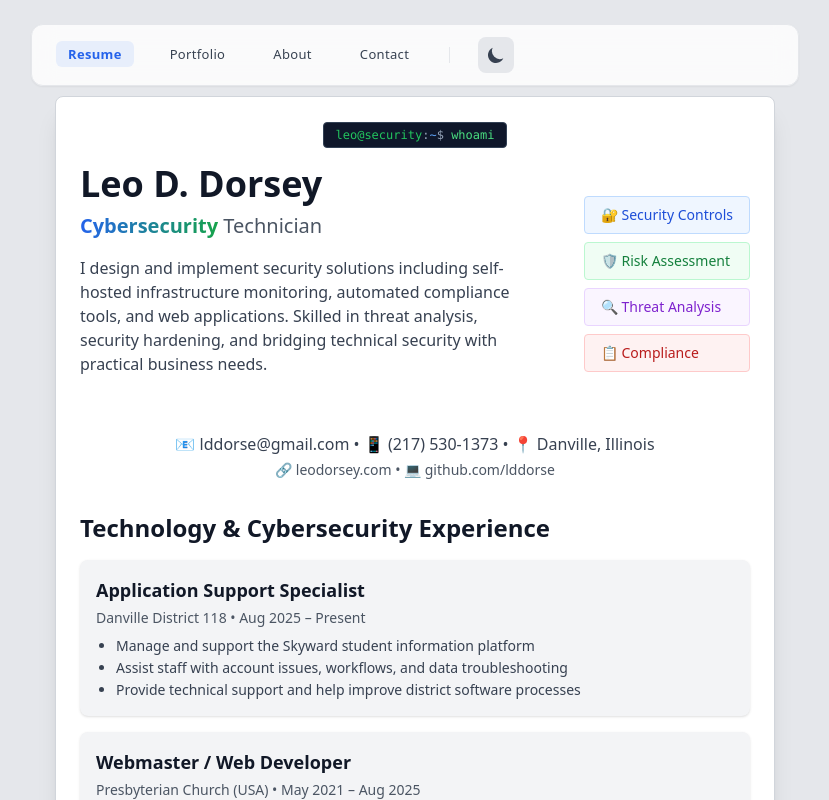
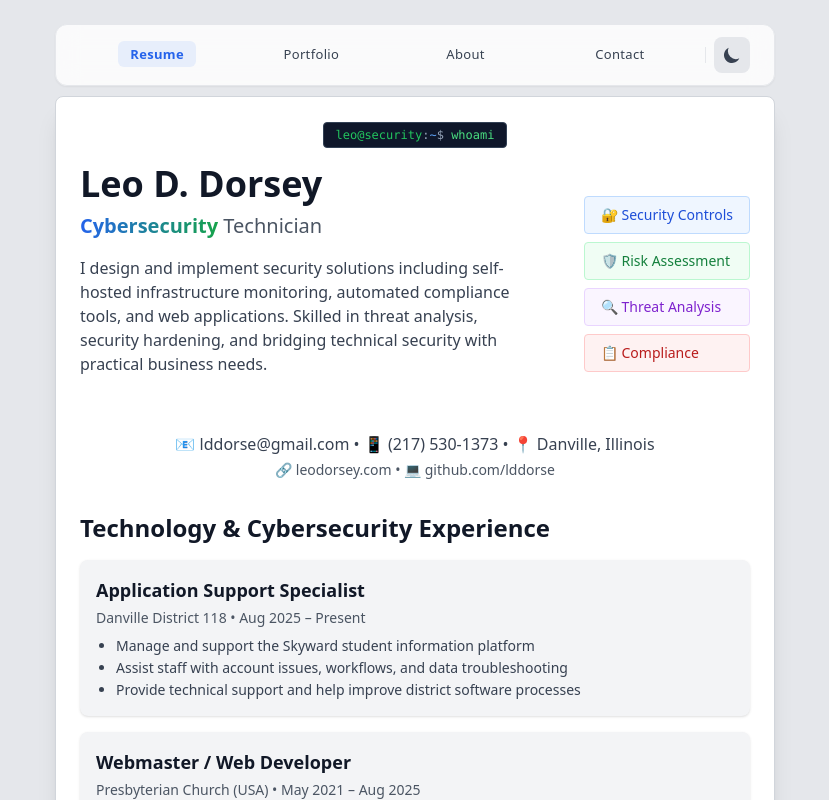
Before and after one commit to lddorse/cybersecurityportfolio, a React (Vite) app: page / in a window 1280 px wide. Shown: the top 800 px of the page, without its empty margins (225-1054 px from the left). Built offline with nearby package versions, Linux system fonts and the light colour scheme.

Commit message:
Update Navbar.jsx

```diff
--- a/src/components/Navbar.jsx
+++ b/src/components/Navbar.jsx
@@ -49,27 +49,28 @@ const Navbar = () => {
   return (
     <>
       <nav
-      className={`
-        fixed top-6 left-1/2 -translate-x-1/2 z-50
-        w-[calc(100vw-2rem)] sm:w-full sm:max-w-[768px]
-        transition-transform duration-300 ease-out
-        ${isVisible ? 'translate-y-0' : '-translate-y-24'}
-        mx-1 sm:mx-0
-      `}
+        className={`
+          fixed top-6 left-1/2 -translate-x-1/2 z-50
+          /* Match the content max-width and internal padding */
+          w-full max-w-[768px] px-4 sm:px-6
+          transition-transform duration-300 ease-out
+          ${isVisible ? 'translate-y-0' : '-translate-y-24'}
+        `}
       >
         <div className="
           bg-white/80 dark:bg-gray-800/80 backdrop-blur-md
           px-4 py-2 sm:px-6 sm:py-3 rounded-xl
           shadow-sm border border-gray-200 dark:border-gray-700
         ">
-          <ul className="flex items-center gap-6 text-[13px] font-medium tracking-wide flex-nowrap sm:flex-nowrap">
-            <li>{navLink('/', 'Resume')}</li>
-            <li>{navLink('/portfolio', 'Portfolio')}</li>
-            <li>{navLink('/about', 'About')}</li>
-            <li>{navLink('/contact', 'Contact')}</li>
+          {/* Use justify-between for even spacing */}
+          <ul className="flex items-center justify-between text-[13px] font-medium tracking-wide">
+            <li className="flex-1 text-center">{navLink('/', 'Resume')}</li>
+            <li className="flex-1 text-center">{navLink('/portfolio', 'Portfolio')}</li>
+            <li className="flex-1 text-center">{navLink('/about', 'About')}</li>
+            <li className="flex-1 text-center">{navLink('/contact', 'Contact')}</li>
 
-            <li className="h-4 w-px bg-gray-200 dark:bg-gray-700 mx-1" />
-
+            {/* Separator and Toggle */}
+            <li className="h-4 w-px bg-gray-200 dark:bg-gray-700 mx-2" />
             <li>
               <DarkModeToggle />
             </li>
```
